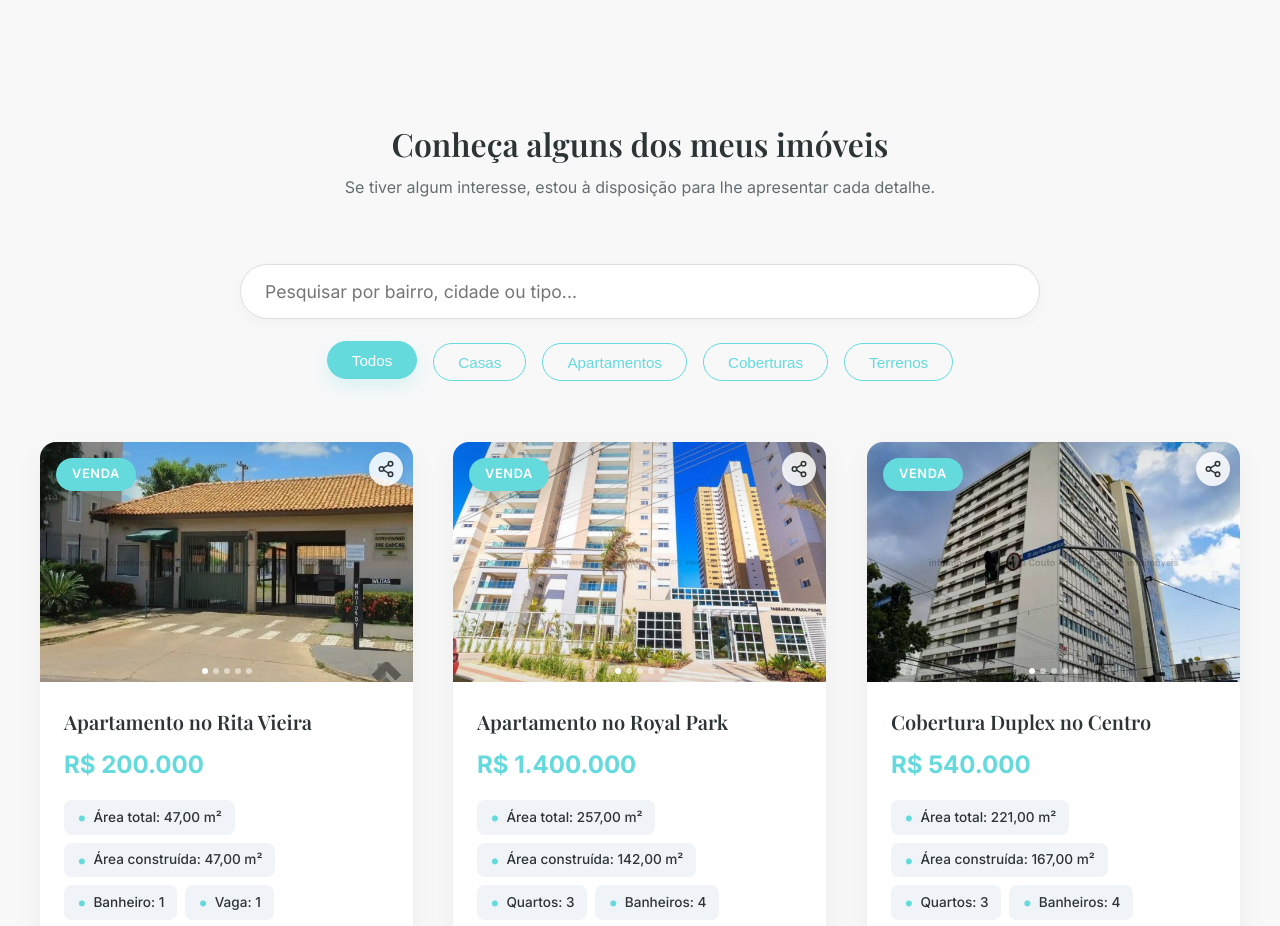
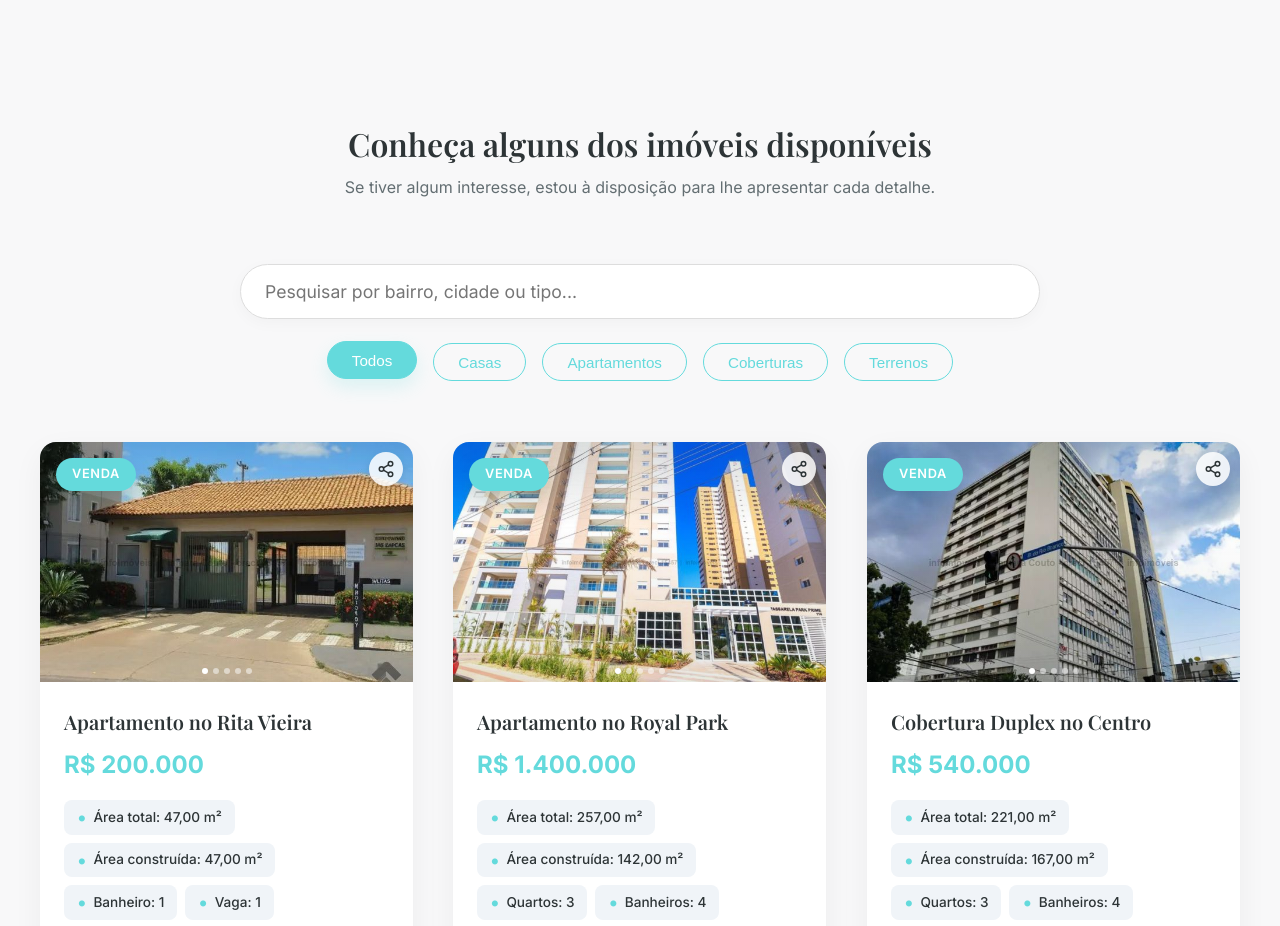
Before and after one commit to Fecchio01/tamara-couto-website, a plain HTML site: page index.html in a window 1280 px wide. Shown: the part 802-1728 px from the top of the page. Drawn offline with nearby package versions, Linux system fonts and the light colour scheme; a web font is replaced by a local one.

Commit message:
Clarify available property listings heading

```diff
--- a/index.html
+++ b/index.html
@@ -56,7 +56,7 @@
     <!-- Properties Section -->
     <section id="imoveis" class="properties-section">
         <div class="section-header">
-            <h2>Conheça alguns dos meus imóveis</h2>
+            <h2>Conheça alguns dos imóveis disponíveis</h2>
             <p>Se tiver algum interesse, estou à disposição para lhe apresentar cada detalhe.</p>
         </div>
 
```
